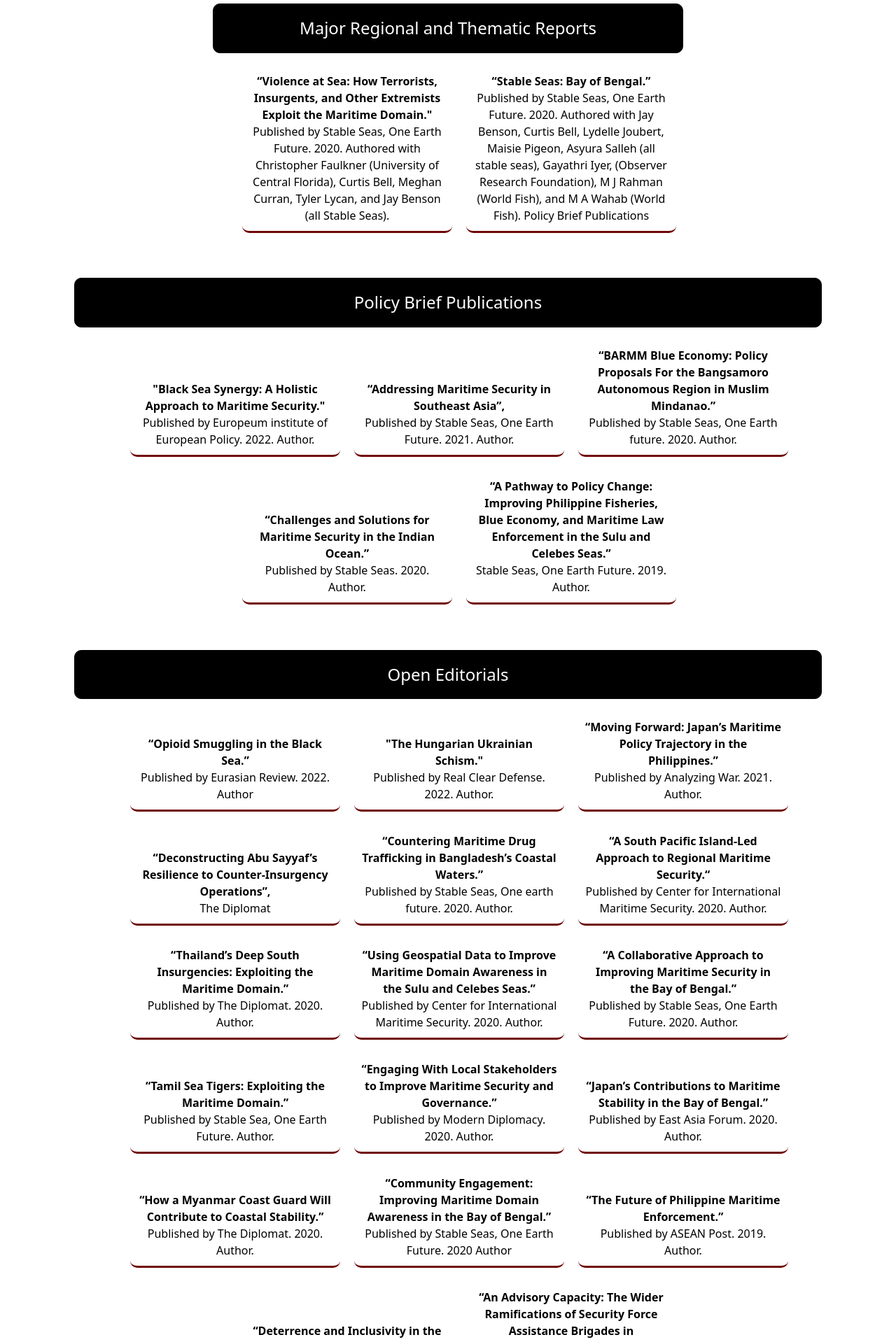
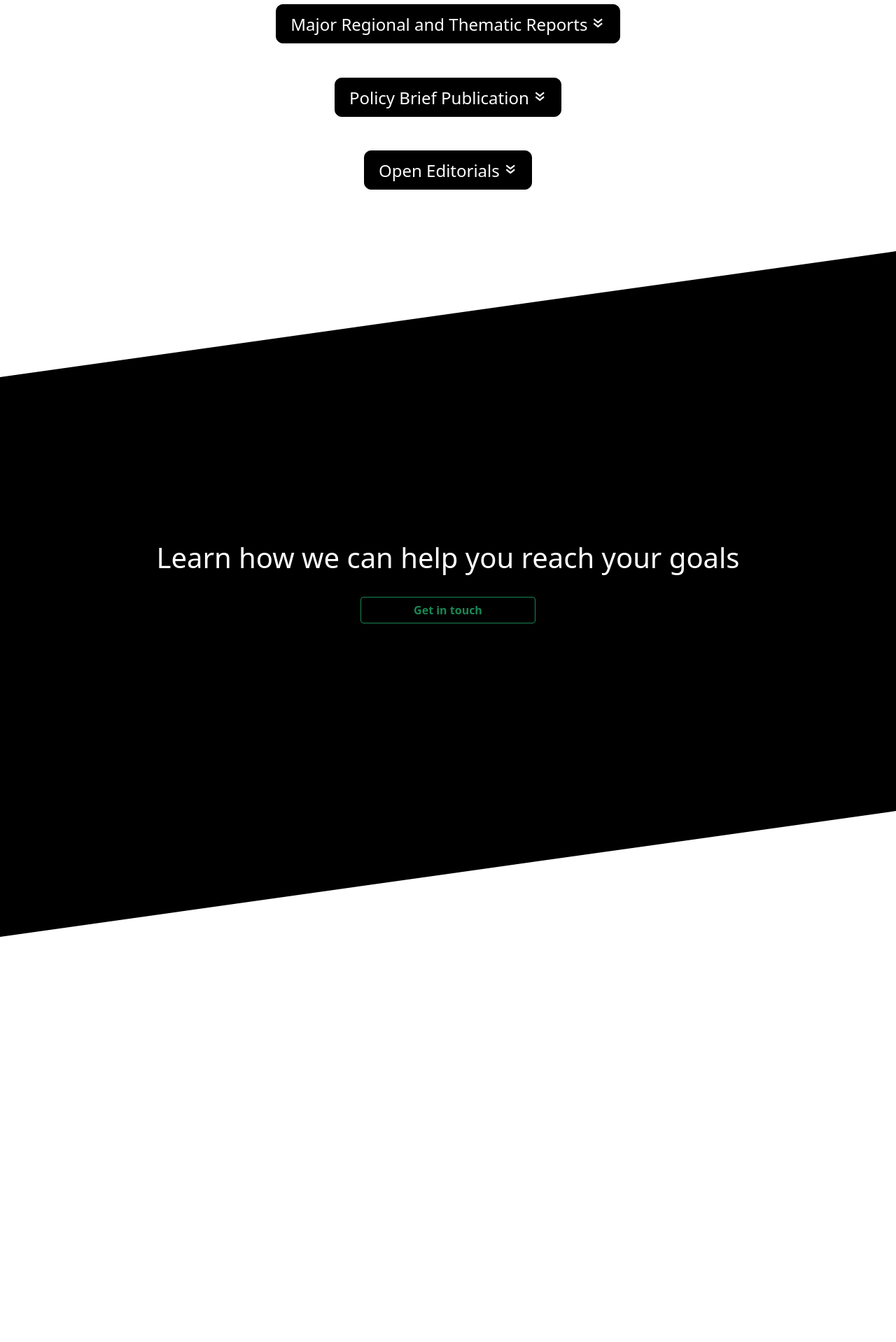
Before and after one commit to mvangin/blackseas, a React (Create React App) app in the folder client/: page / in a window 1280 px wide. Shown: the part 1800-3718 px from the top of the page at 70% size. After the commit the page ends 3156 px from the top, so only its background shows below. Built offline with nearby package versions, Linux system fonts and the light colour scheme.

Commit message:
update Press UI

```diff
--- a/client/src/components/Press/Press.js
+++ b/client/src/components/Press/Press.js
@@ -1,128 +1,131 @@
-import React from "react"
-import classes from "./press.module.css"
-
-
+import React, { useState, useEffect } from 'react';
+import pressList from '../../dataFiles/press';
+import classes from './press.module.css';
 
 function Press() {
+	const [regionalThematic, setRegionalThematic] = useState([]);
+	const [policyBrief, setPolicyBrief] = useState([]);
+	const [openEditorial, setOpenEditorial] = useState([]);
+	const [showPress, setShowPress] = useState([]);
+
+	useEffect(() => {
+		const regionalThematicList = filterPressListByCategory(
+			pressList,
+			'major_regional_thematic_report'
+		);
+		setRegionalThematic(regionalThematicList);
+
+		const policyBriefList = filterPressListByCategory(
+			pressList,
+			'policy_brief_publication'
+		);
+		setPolicyBrief(policyBriefList);
+
+		const openEditorialList = filterPressListByCategory(
+			pressList,
+			'open_editorial'
+		);
+		setOpenEditorial(openEditorialList);
+	}, []);
+
+	function renderPressList(pressList) {
+		return pressList.map((pressItem) => (
+			<li key={pressItem.title}>
+				<span>{pressItem.title} </span>
+				<br /> {pressItem.publisher} {pressItem.year} {pressItem.author}
+			</li>
+		));
+	}
+
+	function filterPressListByCategory(pressList, category) {
+		return pressList.filter((pressItem) => pressItem.category === category);
+	}
+
+	function handleShowPress(category) {
+		if (showPress.includes(category)) {
+			setShowPress((prevState) =>
+				prevState.filter((item) => item !== category)
+			);
+			return;
+		}
+
+		setShowPress((prevState) => [...prevState, category]);
+	}
+
 	return (
 		<div className={` mt-4 pt-4`} id="press">
 			<h1 className={`${classes.pressHeader}`}> Our Publications </h1>
 			<div className={`${classes.pressContainer}`}>
 				<div className={`${classes.pressSection}`}>
-                    <h2 className={`${classes.pressSectionHeader}`}> Major Regional and Thematic Reports</h2>
-                    <ul>
-                        <li>
-                            <span>“Violence at Sea: How Terrorists, Insurgents, and Other Extremists Exploit the Maritime Domain."</span><br/>
-                            Published by Stable Seas, One Earth Future. 2020. Authored with Christopher Faulkner (University of Central Florida), Curtis Bell, Meghan Curran, Tyler Lycan, and Jay Benson (all Stable Seas).
-                        </li>
-                        <li>
-                            <span>“Stable Seas: Bay of Bengal.”</span><br/> Published by Stable Seas, One Earth Future. 2020. Authored with Jay Benson, Curtis Bell, Lydelle Joubert, Maisie Pigeon, Asyura Salleh (all stable seas), Gayathri Iyer, (Observer Research Foundation), M J Rahman (World Fish), and M A Wahab (World Fish).
-                            Policy Brief Publications
-                        </li>
-                    </ul>
+					<button
+						className={`${classes.pressExpandButton}`}
+						onClick={() => handleShowPress('regionalThematic')}
+					>
+						<h2 className={`${classes.pressSectionHeader}`}>
+							Major Regional and Thematic Reports
+							<div
+								className={`${classes.downArrow}  ${
+									showPress.includes('regionalThematic') &&
+									classes.pressedExpandButton
+								}`}
+							>
+								»
 							</div>
-                <div className={`${classes.pressSection}`}>
-                    <h2 className={`${classes.pressSectionHeader}`}> Policy Brief Publications </h2>
-                    <ul>
-                        <li>
-                            <span>"Black Sea Synergy: A Holistic Approach to Maritime Security." </span><br/> Published by Europeum institute of European Policy. 2022. Author.
-                        </li>
-                        <li>
-                            <span>“Addressing Maritime Security in Southeast Asia”, </span><br/> Published by Stable Seas, One Earth Future. 2021. Author.
-
-                        </li>
-                        <li>
-                            <span>
-                                “BARMM Blue Economy: Policy Proposals For the Bangsamoro Autonomous Region in Muslim
-                                Mindanao.”
-                            </span><br/>  Published by Stable Seas, One Earth future. 2020. Author.
-                        </li>
-                        <li>
-                            <span>“Challenges and Solutions for Maritime Security in the Indian Ocean.”</span><br/>  Published by Stable Seas. 2020.
-                            Author.
-                        </li>
-                        <li>
-                            <span>“A Pathway to Policy Change: Improving Philippine Fisheries, Blue Economy, and Maritime Law Enforcement in the Sulu and Celebes Seas.”</span> <br/>  Stable Seas, One Earth Future. 2019. Author.
-                        </li>
-                    </ul>
+						</h2>
+					</button>
+					{showPress.includes('regionalThematic') && (
+						<ul>{renderPressList(regionalThematic)}</ul>
+					)}
 				</div>
 
 				<div className={`${classes.pressSection}`}>
-                    <h2 className={`${classes.pressSectionHeader}`}>Open Editorials </h2>
+					<button
+						className={`${classes.pressExpandButton}`}
+						onClick={() => handleShowPress('policyBrief')}
+					>
+						<h2 className={`${classes.pressSectionHeader}`}>
+							Policy Brief Publication
+							<div
+								className={`${classes.downArrow} ${
+									showPress.includes('policyBrief') &&
+									classes.pressedExpandButton
+								} `}
+							>
+								»
+							</div>
+						</h2>
+					</button>
+					{showPress.includes('policyBrief') && (
+						<ul>{renderPressList(policyBrief)}</ul>
+					)}
+				</div>
+
+				<div className={`${classes.pressSection}`}>
+					<button
+						className={`${classes.pressExpandButton}`}
+						onClick={() => handleShowPress('openEditorial')}
+					>
+						<h2 className={`${classes.pressSectionHeader} `}>
+							Open Editorials
+							<div
+								className={`${classes.downArrow} ${
+									showPress.includes('openEditorial') &&
+									classes.pressedExpandButton
+								} `}
+							>
+								»
+							</div>
+						</h2>
+					</button>
 					<div>
-                        <ul>
-                            <li>
-                                <span>“Opioid Smuggling in the Black Sea.”</span> <br/> Published by Eurasian Review. 2022. Author
-                            </li>
-
-                            <li>
-                                <span>"The Hungarian Ukrainian Schism." </span><br/> Published by Real Clear Defense. 2022. Author.
-
-                            </li>
-                            <li>
-                                <span>“Moving Forward: Japan’s Maritime Policy Trajectory in the Philippines.”</span><br/>  Published by
-                                Analyzing War. 2021. Author.
-                            </li>
-                            <li>
-                                <span>“Deconstructing Abu Sayyaf’s Resilience to Counter-Insurgency Operations”,</span> <br/>  The Diplomat
-                            </li>
-                            <li>
-                                <span>“Countering Maritime Drug Trafficking in Bangladesh’s Coastal Waters.” </span><br/>  Published by Stable Seas, One
-                                earth future. 2020. Author.
-                            </li>
-                            <li>
-                                <span>“A South Pacific Island-Led Approach to Regional Maritime Security.“</span><br/>  Published by Center for International
-                                Maritime Security. 2020. Author.
-                            </li>
-                            <li>
-                                <span>“Thailand’s Deep South Insurgencies: Exploiting the Maritime Domain.”</span><br/>  Published by The Diplomat. 2020.
-                                Author.
-                            </li>
-                            <li>
-                                <span>“Using Geospatial Data to Improve Maritime Domain Awareness in the Sulu and Celebes Seas.”</span> <br/> Published
-                                by Center for International Maritime Security. 2020. Author.
-                            </li>
-                            <li>
-                                <span>“A Collaborative Approach to Improving Maritime Security in the Bay of Bengal.” </span><br/> Published by Stable
-                                Seas, One Earth Future. 2020. Author.
-                            </li>
-                            <li>
-                                <span>“Tamil Sea Tigers: Exploiting the Maritime Domain.”</span> <br/> Published by Stable Sea, One Earth Future. Author.
-                            </li>
-                            <li>
-                                <span>“Engaging With Local Stakeholders to Improve Maritime Security and Governance.”</span> <br/> Published by Modern
-                                Diplomacy. 2020. Author.
-                            </li>
-                            <li>
-                                <span>“Japan’s Contributions to Maritime Stability in the Bay of Bengal.”</span> <br/> Published by East Asia Forum. 2020.
-                                Author.
-                            </li>
-                            <li>
-                                <span>“How a Myanmar Coast Guard Will Contribute to Coastal Stability.”</span> <br/> Published by The Diplomat. 2020.
-                                Author.
-                            </li>
-                            <li>
-                                <span>“Community Engagement: Improving Maritime Domain Awareness in the Bay of Bengal.”</span> <br/> Published by
-                                Stable Seas, One Earth Future. 2020 Author
-                            </li>
-                            <li>
-                                <span>“The Future of Philippine Maritime Enforcement.”</span> <br/> Published by ASEAN Post. 2019. Author.
-                            </li>
-                            <li>
-                                <span>“Deterrence and Inclusivity in the South China Sea.”</span> <br/> Published by Global Politics Magazine. 2019. Author.
-                            </li>
-                            <li>
-                                <span>
-                                    “An Advisory Capacity: The Wider Ramifications of Security Force Assistance Brigades in
-                                    Afghanistan.”
-                                </span> <br/> Published by Small Wars Journal. 2019. Author.
-                            </li>
-                        </ul>
-                    </div>
-                </div >
+						{showPress.includes('openEditorial') && (
+							<ul>{renderPressList(openEditorial)}</ul>
+						)}
 					</div>
 				</div>
-    )
+			</div>
+		</div>
+	);
 }
 
-export default Press
+export default Press;
--- a/client/src/components/Press/press.module.css
+++ b/client/src/components/Press/press.module.css
@@ -1,18 +1,16 @@
-.pressContainer{
+.pressContainer {
 	margin-top: 50px;
 	display: flex;
-    flex-wrap: wrap;
-    align-items: flex-start;
-    justify-content:space-around
+    flex-direction: column;
+    align-items:center;
 }
 
 .pressSection {
-    max-width:1100px;
-    margin: .2rem;
-    padding:1rem;
+	max-width: 1100px;
+	margin: 0.2rem;
+	padding: 1rem;
 	text-align: center;
-    align-items: end
-
+	align-items: end;
 }
 
 .pressHeader {
@@ -20,25 +18,22 @@
 	text-align: center;
 }
 
-
-.pressSectionHeader{
+.pressSectionHeader {
 	font-size: 1.5rem;
 	text-align: center;
 	padding-bottom: 1rem;
-    background:black;
-    color:white;
-    padding:20px;
+	background: black;
+	color: white;
+	padding: 0px 20px 10px 20px;
 	border: 1px solid black;
-    border-radius:10px;
-
+	border-radius: 10px;
 }
 
 .pressSection ul {
 	list-style-type: none;
-    display:flex;
-    flex-wrap:wrap;
+	display: flex;
+	flex-wrap: wrap;
 	justify-content: center;
-
 }
 
 .pressSection ul li {
@@ -46,13 +41,38 @@
 	border-bottom: 3px solid rgb(111, 6, 6);
 	margin: 10px;
 	border-radius: 10px;
-    color:black;
+	color: black;
 	width: 300px;
-    flex-wrap:wrap;
-    align-self: flex-end
+	flex-wrap: wrap;
+	align-self: flex-end;
+}
+
+.pressSection ul li span {
+	font-weight: bolder;
+}
+
+.downArrow {
+    transition: transform .5s;
+	transform: rotate(90deg);
+	font-size: 30px;
+	color: white;
+    display: inline-block;
+    margin-left: 10px;
+    margin-top: 8px;
+}
+
+.pressExpandButton {
+    border: none;
+    padding: none;
+    background: none;
 }
 
 
-.pressSection ul li span{
-    font-weight: bolder;
+.pressExpandButton:hover {
+    transform: translate(0px, 2px);
 }
+
+.downArrow.pressedExpandButton {
+    transition: transform .5s;
+    transform: rotate(-90deg);
+}
```
Also changed, not shown: 1 other file (tests, documents, lock files or other folders). Lines whose indentation alone changed are shown as unchanged.
